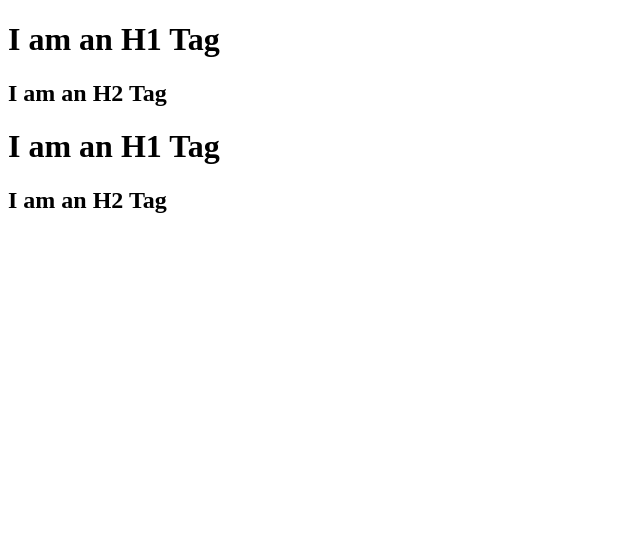
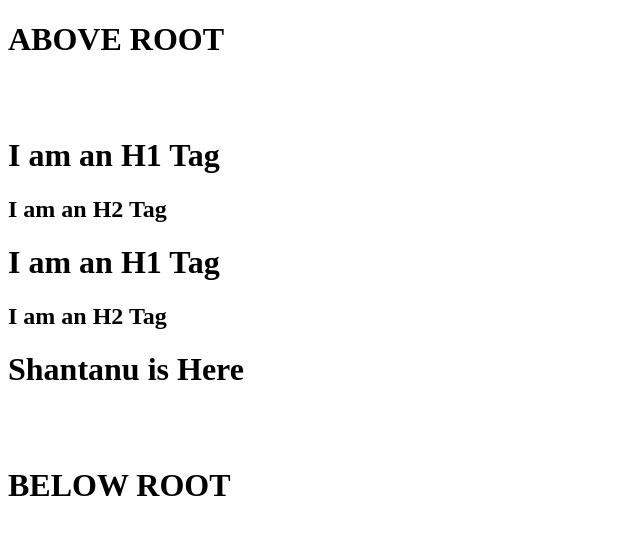
Before and after one commit to tripathi-g/Namaste-React, a plain HTML site: page 01. Inception/index.html in a window 1280 px wide. Shown: the whole page, without its empty margins (0-640 px from the left). Drawn offline with nearby package versions, Linux system fonts and the light colour scheme.

Commit message:
understand ReactDOM.render

```diff
--- a/01. Inception/App.js
+++ b/01. Inception/App.js
@@ -16,4 +16,8 @@ const heading = React.createElement(
   "Hello World from React"
 );
 const root = ReactDOM.createRoot(document.getElementById("root"));
-root.render(parent);
+
+
+setTimeout(()=>{
+  root.render(parent);
+},2000)
--- a/01. Inception/index.html
+++ b/01. Inception/index.html
@@ -1,16 +1,24 @@
 <!DOCTYPE html>
 <html lang="en">
+
 <head>
     <meta charset="UTF-8">
     <meta name="viewport" content="width=device-width, initial-scale=1.0">
     <title>Namaste React</title>
     <link rel="stylesheet" href="./styles.css">
 </head>
+
 <body>
+    <h1>ABOVE ROOT</h1>
+    <br> <br>
     <div id="root"></div>
+    <h1>Shantanu is Here</h1>
+    <br> <br>
+    <h1>BELOW ROOT</h1>
 
-<script crossorigin src="https://unpkg.com/react@18/umd/react.production.min.js"></script>
-<script crossorigin src="https://unpkg.com/react-dom@18/umd/react-dom.production.min.js"></script>
-<script src="./App.js"></script>
+    <script crossorigin src="https://unpkg.com/react@18/umd/react.production.min.js"></script>
+    <script crossorigin src="https://unpkg.com/react-dom@18/umd/react-dom.production.min.js"></script>
+    <script src="./App.js"></script>
 </body>
+
 </html>
```
